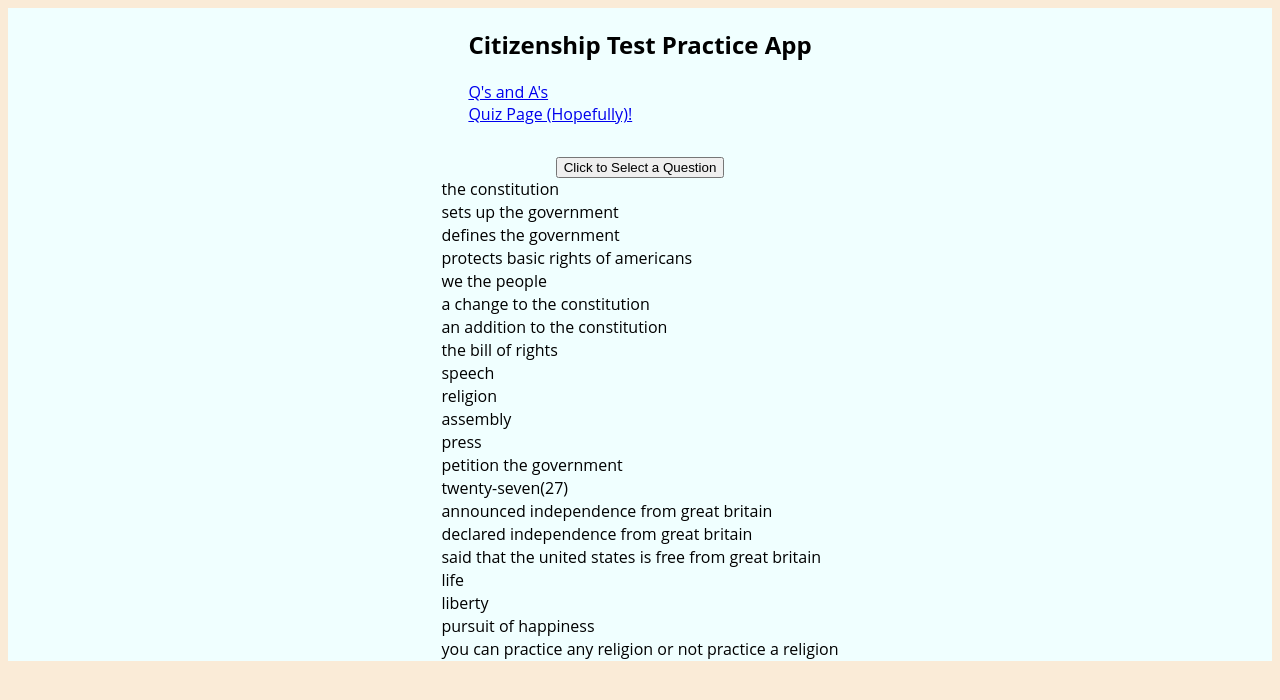
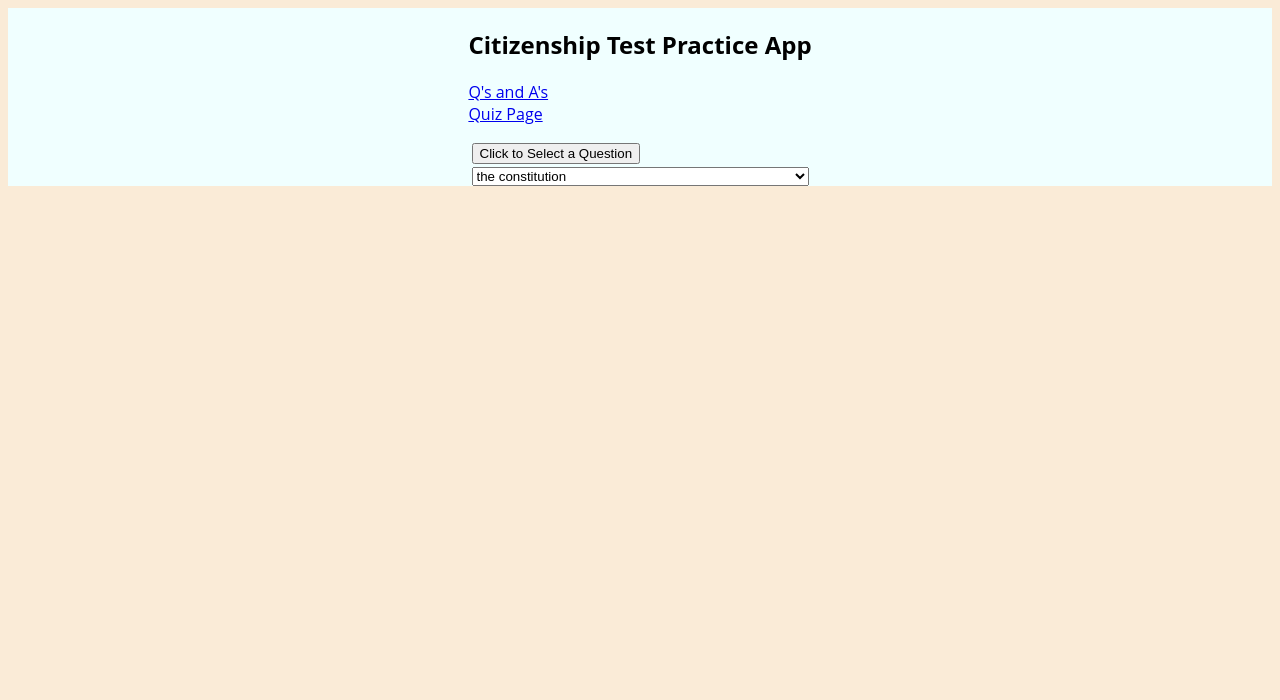
Before and after one commit to mmaustin/citizenship-questions-answers, a React (Create React App) app in the folder citizenship-frontend/: page /questions/dropbox in a window 1280 px wide. Shown: the top 700 px of the page. Built offline with nearby package versions, Linux system fonts and the light colour scheme.

Commit message:
put answers in a dropbox

```diff
--- a/citizenship-frontend/src/app/Navbar.js
+++ b/citizenship-frontend/src/app/Navbar.js
@@ -10,7 +10,7 @@ const Navbar = () => {
                 <div>
                     <div>
                         <div><Link to='/'>Q's and A's</Link></div>
-                        <div><Link to='/questions/dropbox'>Quiz Page (Hopefully)!</Link></div>
+                        <div><Link to='/questions/dropbox'>Quiz Page</Link></div>
                     </div>
                 </div>
             </section>
--- a/citizenship-frontend/src/features/questions/QuestionsDropBox.js
+++ b/citizenship-frontend/src/features/questions/QuestionsDropBox.js
@@ -33,18 +33,17 @@ export const QuestionsDropBox = () => {
     ))
 
     return(
-        <>
-            <p>{question}</p>
-            <button onClick={getRandomQuestion}>Click to Select a Question</button>
-            <div>
-                {answers}
-            </div>
-        </>
-        /*<form>
-            <select>
-                {listQuestions}
-            </select>
-        </form>*/
+        <div>
+            <>
+                <p>{question}</p>
+                <button onClick={getRandomQuestion}>Click to Select a Question</button>
+            </>
+            <form>
+                <select>
+                    {answers}
+                </select>
+            </form>
+        </div>
     )
 
 }
```
